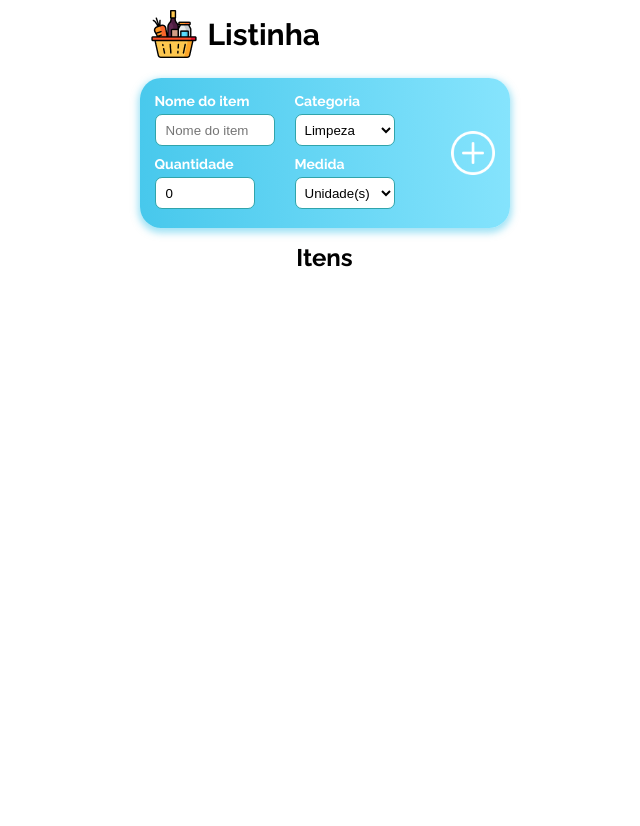
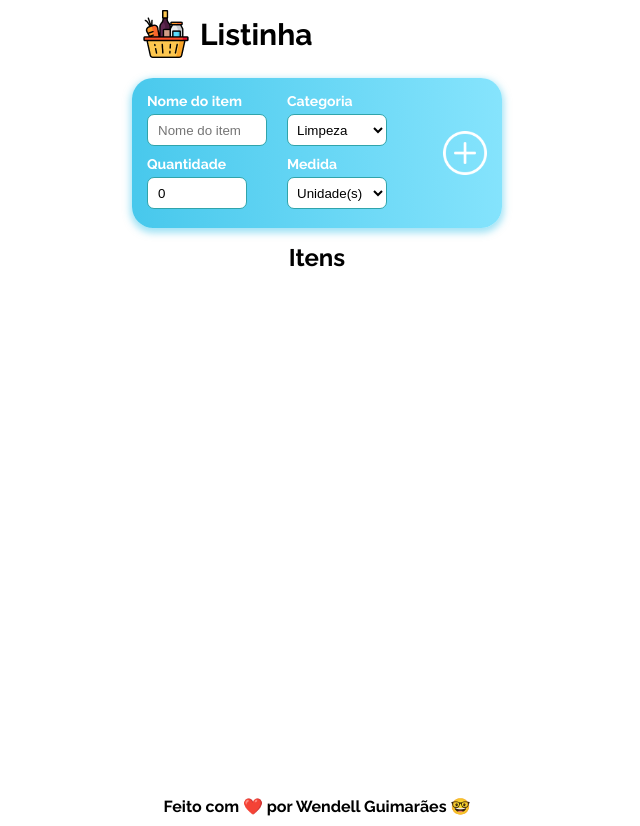
Before and after one commit to Wendellsg/listinha, a React (Create React App) app: page /lista/1 in a window 1280 px wide. Shown: the whole page, without its empty margins (323-963 px from the left). Before the commit the page ends 800 px from the top, so only its background shows below. Built offline with nearby package versions, Linux system fonts and the light colour scheme.

Commit message:
App creditado

```diff
--- a/src/App.css
+++ b/src/App.css
@@ -3,6 +3,22 @@
   max-width: 375px;
   text-align: center;
   align-items: center;
+  flex-direction: column;
+}
+
+.creditos{
+  font-weight: bold;
+  position: relative;
+  bottom: 10px;
+}
+
+.creditos a:visited{
+  text-decoration: none;
+}
+
+.creditos a{
+  text-decoration: none;
+  color: #000;
 }
 
 
--- a/src/App.js
+++ b/src/App.js
@@ -4,7 +4,8 @@ import Router from './routes';
 function App() {
   return (
     <div className="App">
-      <Router/>
+      <Router />
+      <p className='creditos'>Feito com ❤️ por <a href='https://github.com/Wendellsg'>Wendell Guimarães 🤓</a></p>
     </div>
   );
 }
--- a/src/components/CreatedList/CreatedList.styles.css
+++ b/src/components/CreatedList/CreatedList.styles.css
@@ -13,6 +13,7 @@
         margin: 10px;
         padding: 0px 15px;
         cursor: pointer;
+
 }
 .CreatedListContainer:hover{
     transition: 300ms;
--- a/src/data/categories.js
+++ b/src/data/categories.js
@@ -1,23 +1,23 @@
  const Categories = [
     {  id: "0",
        name:'Limpeza',
-       image: 'https://img.icons8.com/external-vitaliy-gorbachev-lineal-color-vitaly-gorbachev/60/000000/external-cleaning-labour-day-vitaliy-gorbachev-lineal-color-vitaly-gorbachev.png'
+       image: 'https://image.flaticon.com/icons/png/512/923/923834.png'
       },
     {  id: "1",
        name:'Padaria',
-       image: 'https://cdn-icons-png.flaticon.com/512/992/992710.png'
+       image: 'https://image.flaticon.com/icons/png/512/1256/1256421.png'
       },
     {  id: "2",
       name:'Mercearia',
-      image: 'https://img.icons8.com/doodle/344/wheat--v1.png'
+      image: 'https://image.flaticon.com/icons/png/512/1151/1151659.png'
    },
     {  id: "3",
       name:'Bebidas',
-      image: 'https://cdn.icon-icons.com/icons2/709/PNG/512/Drinks-33_icon-icons.com_61965.png'
+      image: 'https://image.flaticon.com/icons/png/512/1239/1239129.png'
    },
     {  id: "4",
       name:'Carnes',
-      image: 'https://cdn.icon-icons.com/icons2/1447/PNG/512/32380cutofmeat_98860.png'
+      image: 'https://image.flaticon.com/icons/png/512/863/863658.png'
    },
     {  id: "5",
       name:'Frios/Laticínios',
@@ -25,11 +25,11 @@
    },
     {  id: "6",
       name:'Hortifruti',
-      image: 'https://cdn.icon-icons.com/icons2/2879/PNG/512/watermelon_food_fruit_icon_182567.png'
+      image: 'https://image.flaticon.com/icons/png/512/1230/1230882.png'
    },
     {  id: "7",
       name:'Pet',
-      image: 'https://cdn.icon-icons.com/icons2/1465/PNG/512/441dogface_100527.png'
+      image: 'https://image.flaticon.com/icons/png/512/1196/1196615.png'
    },
     {  id: "8",
       name:'Diversos',
--- a/src/index.css
+++ b/src/index.css
@@ -41,3 +41,23 @@ body{
   display: flex;
   justify-content: center;
 }
+
+
+body::-webkit-scrollbar {
+  width: 12px;               /* width of the entire scrollbar */
+}
+
+body::-webkit-scrollbar-track {
+  background: rgb(255, 255, 255);        /* color of the tracking area */
+}
+
+body::-webkit-scrollbar-thumb {
+  background-color: rgb(71, 71, 71);    /* color of the scroll thumb */
+  border-radius: 20px;       /* roundness of the scroll thumb */
+  border: 3px solid rgb(238, 238, 238);  /* creates padding around scroll thumb */
+}
+
+
+html {
+  scroll-behavior: smooth;
+}
--- a/src/screens/List/List.js
+++ b/src/screens/List/List.js
@@ -173,7 +173,10 @@ export default function List(){
               </div>
                 </div>
             <h1 style={{fontSize: '24px', margin: '15px'}}>Itens</h1>
-            <CreatedItens itens={listofPage.itens} HandleRemoveItem={HandleRemoveItem} HandleSetBuyedItem={HandleSetBuyedItem}/>
+            <div style={{minHeight: '65vh'}}>
+            <CreatedItens  className="ItensScrollList" itens={listofPage.itens} HandleRemoveItem={HandleRemoveItem} HandleSetBuyedItem={HandleSetBuyedItem}/>
+            </div>
+
 
 
 
--- a/src/screens/List/List.styles.css
+++ b/src/screens/List/List.styles.css
@@ -21,6 +21,7 @@
     justify-content: space-between;
     font-size: 14px;
 }
+
 
 
 
--- a/src/screens/Lists/Lists.js
+++ b/src/screens/Lists/Lists.js
@@ -62,7 +62,7 @@ export default function Lists(){
         <NewList setUpdate={setUpdate} update={update}/>
         <br/>
         <h2 className='subtitle'>Listinhas criadas</h2>
-        <div>
+        <div style={{minHeight: '60vh'}}>
             {Verification()}
         </div>
     </div>
```
Also changed, not shown: public/logo1.png (added), public/manifest.json.
